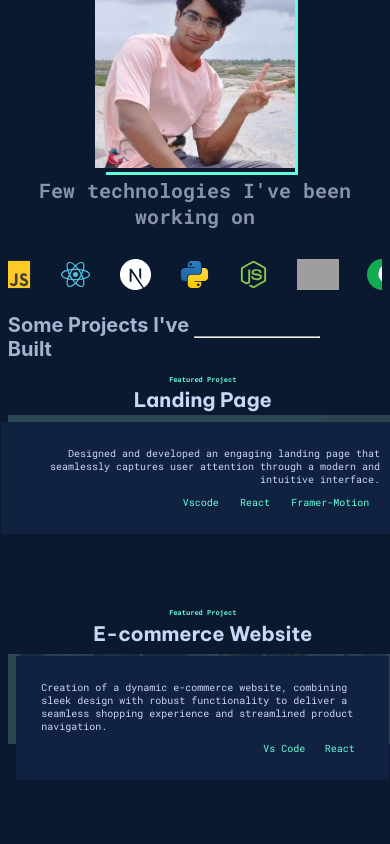
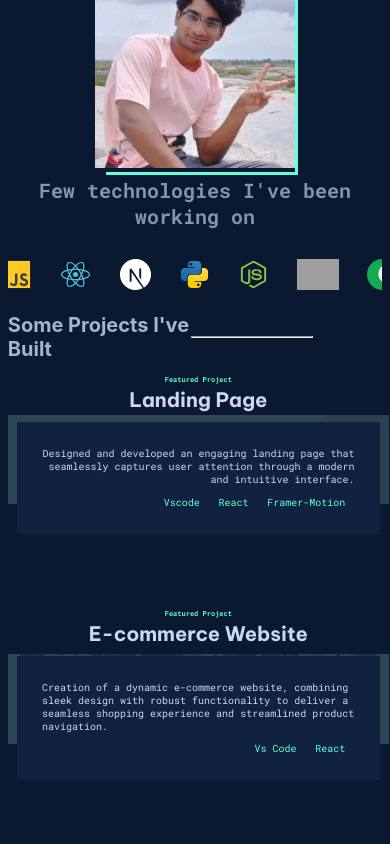
Before and after one commit to barathsurya2004/portfolio, a React (Create React App) app: page / in a window 390 px wide. Shown: the part 1221-2065 px from the top of the page. Built offline with nearby package versions, Linux system fonts and the light colour scheme; grey boxes are pictures that could not be loaded; a web font is replaced by a local one.

Commit message:
fixed projects section

```diff
--- a/src/components/project.module.css
+++ b/src/components/project.module.css
@@ -7,7 +7,7 @@
     align-items: center;
     justify-content: end;
     width: 100%;
-    margin: 40px auto;
+    margin: 40px 0;
 
 }
 
@@ -77,7 +77,7 @@
     margin: 10px 0;
     font-family: "Roboto Mono";
     text-align: right;
-    width: 130%;
+    width: 120%;
     background-color: #112240;
     z-index: 1;
 
--- a/src/pages/projects.module.css
+++ b/src/pages/projects.module.css
@@ -29,6 +29,7 @@
 }
 
 .main .projects {
+    width: 100%;
     box-sizing: border-box;
 }
 
@@ -53,8 +54,5 @@
 }
 
 @media (max-width:500px) {
-    .main .projects {
-        width: 100vw;
-
-    }
+    .main .projects {}
 }
```
